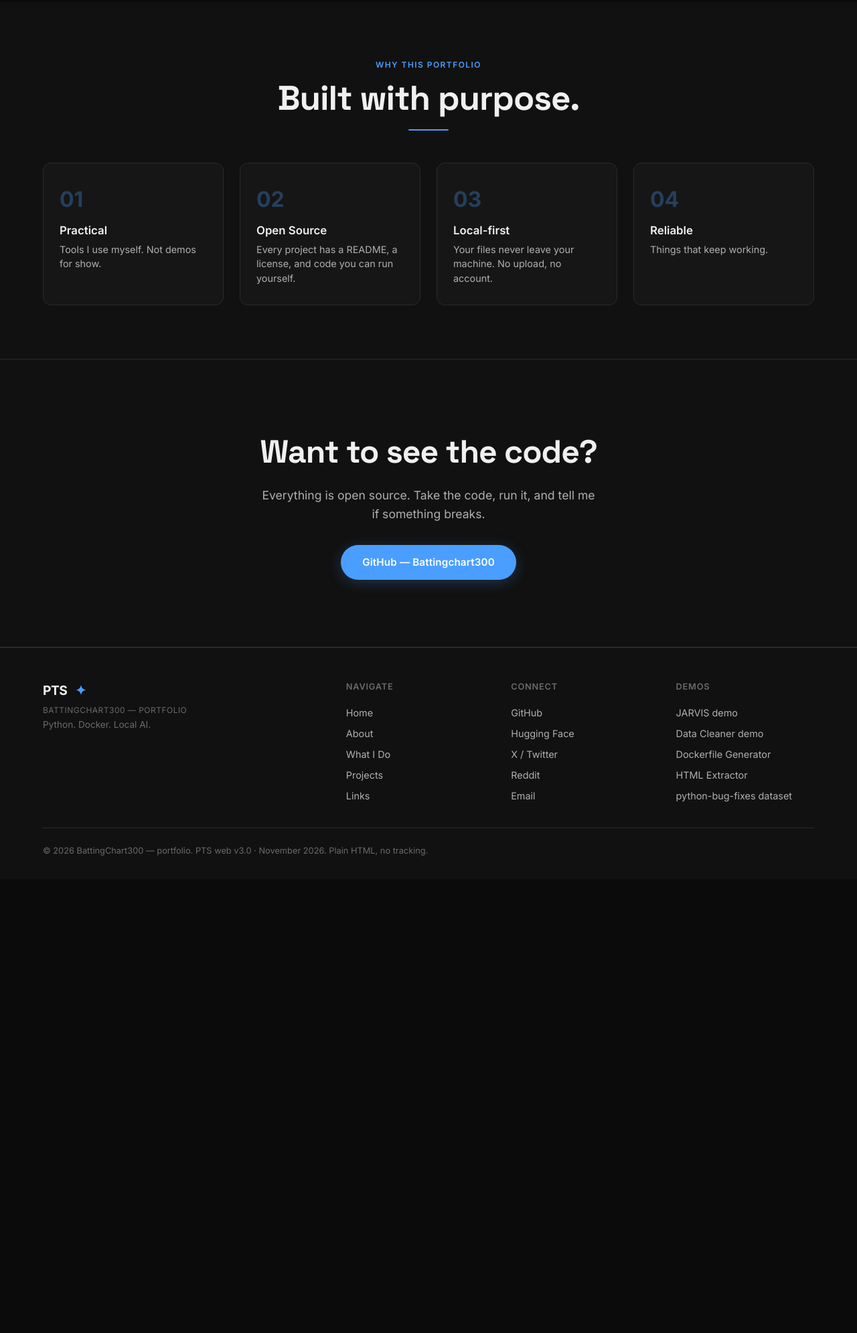
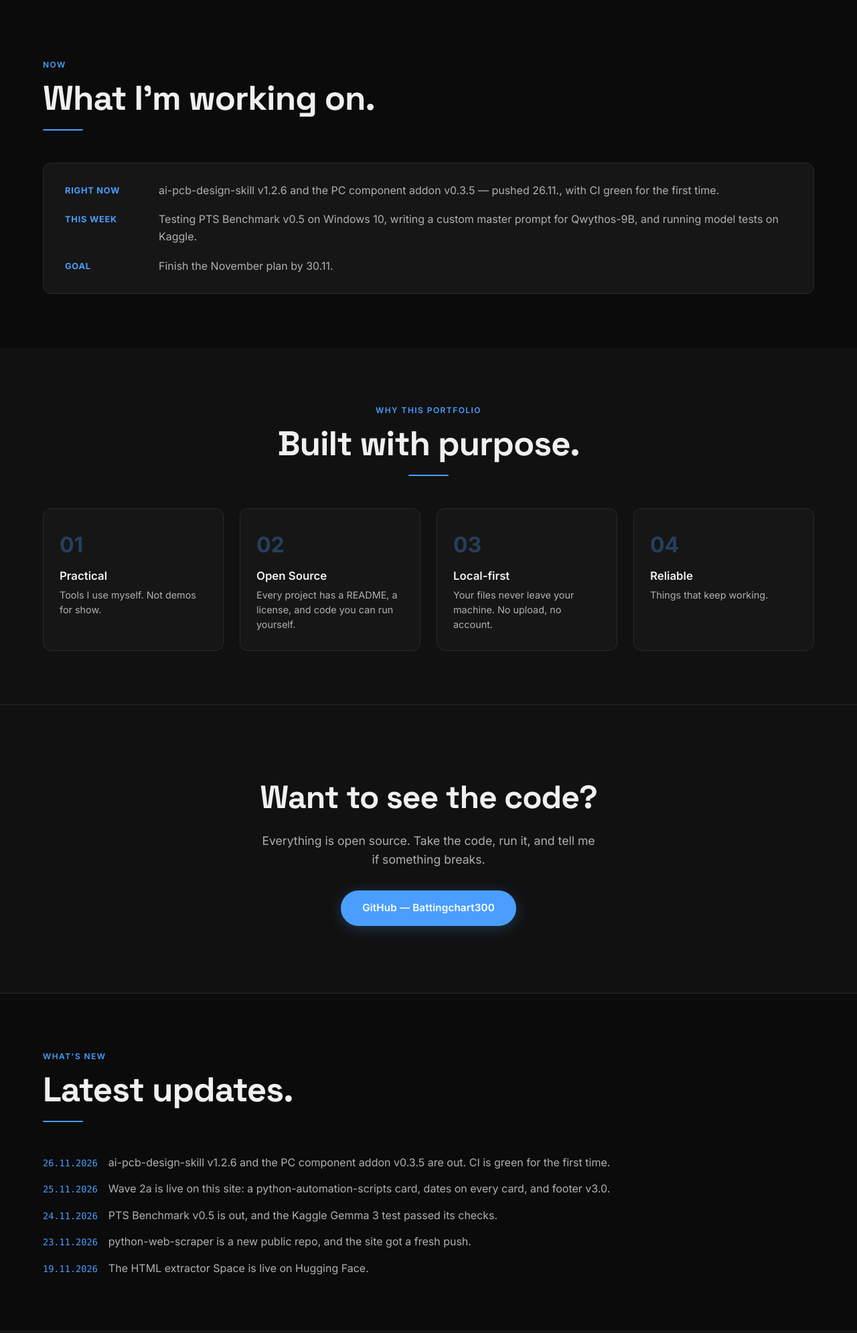
Before and after one commit to Battingchart300/Battingchart300.github.io, a plain HTML site: page index.html in a window 1280 px wide. Shown: the part 2584-4575 px from the top of the page at 67% size. Before the commit the page ends 3897 px from the top, so only its background shows below. Drawn offline with Linux system fonts and the light colour scheme; no server answers.

Commit message:
Web: vlna 1 push 3 + vlna 2b (#2 Co prave robim, #5 Co je nove, #13 Mimo kodu, #20 rozcestnik tem)

```diff
--- a/index.html
+++ b/index.html
@@ -273,6 +273,32 @@
         </div>
     </section>
 
+    <!-- ═══════════ NOW ═══════════ -->
+    <section id="now">
+        <div class="container">
+            <div class="section-header reveal">
+                <span class="section-label">Now</span>
+                <h2 class="section-title">What I'm working on.</h2>
+                <div class="section-divider"></div>
+            </div>
+
+            <div class="now-box reveal">
+                <div class="now-row">
+                    <span class="now-label">Right now</span>
+                    <p>ai-pcb-design-skill v1.2.6 and the PC component addon v0.3.5 — pushed 26.11., with CI green for the first time.</p>
+                </div>
+                <div class="now-row">
+                    <span class="now-label">This week</span>
+                    <p>Testing PTS Benchmark v0.5 on Windows 10, writing a custom master prompt for Qwythos-9B, and running model tests on Kaggle.</p>
+                </div>
+                <div class="now-row">
+                    <span class="now-label">Goal</span>
+                    <p>Finish the November plan by 30.11.</p>
+                </div>
+            </div>
+        </div>
+    </section>
+
 
     <!-- ═══════════ WHY THIS PORTFOLIO ═══════════ -->
     <section class="bg-elevated" id="why-pts">
@@ -319,6 +345,40 @@
         </div>
     </section>
 
+    <!-- ═══════════ WHAT'S NEW ═══════════ -->
+    <section id="whats-new">
+        <div class="container">
+            <div class="section-header reveal">
+                <span class="section-label">What's New</span>
+                <h2 class="section-title">Latest updates.</h2>
+                <div class="section-divider"></div>
+            </div>
+
+            <ul class="news-list reveal">
+                <li>
+                    <span class="news-date">26.11.2026</span>
+                    <p>ai-pcb-design-skill v1.2.6 and the PC component addon v0.3.5 are out. CI is green for the first time.</p>
+                </li>
+                <li>
+                    <span class="news-date">25.11.2026</span>
+                    <p>Wave 2a is live on this site: a python-automation-scripts card, dates on every card, and footer v3.0.</p>
+                </li>
+                <li>
+                    <span class="news-date">24.11.2026</span>
+                    <p>PTS Benchmark v0.5 is out, and the Kaggle Gemma 3 test passed its checks.</p>
+                </li>
+                <li>
+                    <span class="news-date">23.11.2026</span>
+                    <p>python-web-scraper is a new public repo, and the site got a fresh push.</p>
+                </li>
+                <li>
+                    <span class="news-date">19.11.2026</span>
+                    <p>The HTML extractor Space is live on Hugging Face.</p>
+                </li>
+            </ul>
+        </div>
+    </section>
+
     <!-- ═══════════ FOOTER ═══════════ -->
     <footer class="footer">
         <div class="container">
--- a/style.css
+++ b/style.css
@@ -1153,3 +1153,78 @@ section {
     color: var(--text-muted);
     margin-bottom: 12px;
 }
+
+/* ───────────── NOW BOX (Home, #2) ───────────── */
+.now-box {
+    background: var(--bg-card);
+    border: 1px solid var(--border-subtle);
+    border-radius: var(--radius);
+    padding: 28px 32px;
+    display: grid;
+    gap: 18px;
+}
+.now-row {
+    display: grid;
+    grid-template-columns: 120px 1fr;
+    gap: 8px 20px;
+}
+.now-label {
+    font-size: 0.8rem;
+    font-weight: 700;
+    letter-spacing: 0.06em;
+    text-transform: uppercase;
+    color: var(--accent);
+    padding-top: 3px;
+}
+.now-row p {
+    color: var(--text-secondary);
+    line-height: 1.6;
+    margin: 0;
+}
+@media (max-width: 600px) {
+    .now-row {
+        grid-template-columns: 1fr;
+    }
+}
+
+/* ───────────── WHAT'S NEW (Home, #5) ───────────── */
+.news-list {
+    list-style: none;
+    padding: 0;
+    margin: 0;
+    display: grid;
+    gap: 14px;
+}
+.news-list li {
+    display: flex;
+    flex-wrap: wrap;
+    gap: 4px 16px;
+    align-items: baseline;
+}
+.news-date {
+    font-family: var(--font-mono);
+    font-size: 0.85rem;
+    color: var(--accent);
+    white-space: nowrap;
+}
+.news-list p {
+    color: var(--text-secondary);
+    line-height: 1.6;
+    margin: 0;
+}
+
+/* ───────────── TOPIC CROSSROADS (What I Do, #20) ───────────── */
+.topics-crossroads {
+    margin-top: 40px;
+}
+.topics-crossroads .section-label {
+    display: block;
+    margin-bottom: 16px;
+}
+.topics-tags a.tech-tag {
+    text-decoration: none;
+    transition: background var(--transition);
+}
+.topics-tags a.tech-tag:hover {
+    background: rgba(74, 158, 255, 0.2);
+}
```
Also changed, not shown: about.html (+6 -0 lines), what-i-do.html (+11 -0 lines).
